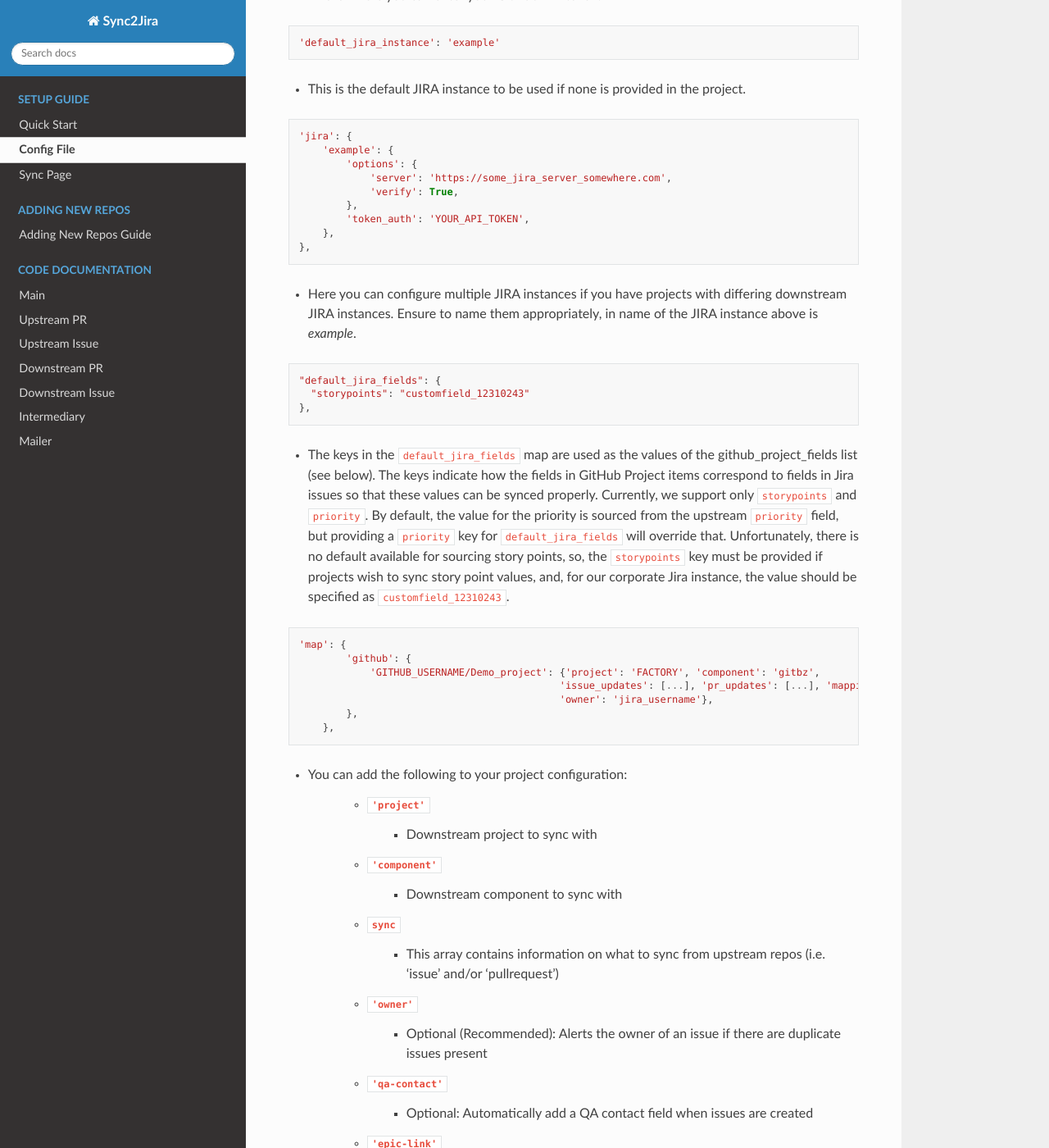
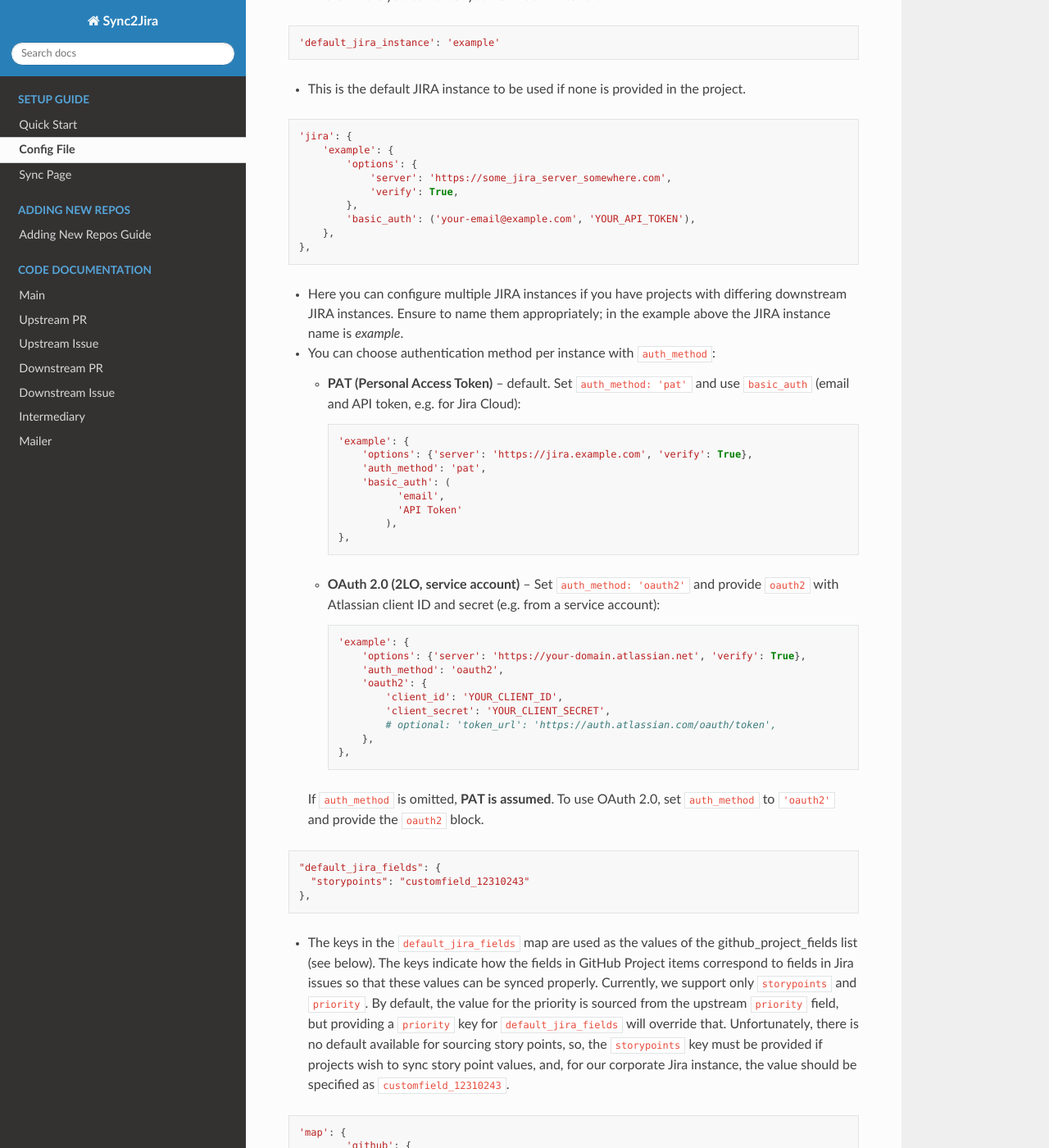
Before and after one commit to release-engineering/Sync2Jira, a Sphinx documentation site: the page built from docs/source/config-file.rst, in a window 1280 px wide and 1400 px high, scrolled down 987 px. Shown: the whole window at 82% size. Built offline with Sphinx 7.4.7 and the Read the Docs theme 3.1.0, drawn with Linux system fonts in a browser that asks for light colours; pages that are not in the unit, such as notebooks, are missing from menus.

Commit message:
updating documentation and refresh the cache

```diff
--- a/docs/source/config-file.rst
+++ b/docs/source/config-file.rst
@@ -54,12 +54,46 @@ The config file is made up of multiple parts
                 'server': 'https://some_jira_server_somewhere.com',
                 'verify': True,
             },
-            'token_auth': 'YOUR_API_TOKEN',
+            'basic_auth': ('your-email@example.com', 'YOUR_API_TOKEN'),
         },
     },
 
 * Here you can configure multiple JIRA instances if you have projects with differing downstream JIRA instances.
-  Ensure to name them appropriately, in name of the JIRA instance above is `example`.
+  Ensure to name them appropriately; in the example above the JIRA instance name is `example`.
+
+* You can choose authentication method per instance with ``auth_method``:
+
+  * **PAT (Personal Access Token)** – default. Set ``auth_method: 'pat'`` and use
+    ``basic_auth`` (email and API token, e.g. for Jira Cloud):
+
+    .. code-block:: python
+
+        'example': {
+            'options': {'server': 'https://jira.example.com', 'verify': True},
+            'auth_method': 'pat',
+            'basic_auth': (
+                  'email',
+                  'API Token'
+                ),
+        },
+
+  * **OAuth 2.0 (2LO, service account)** – Set ``auth_method: 'oauth2'`` and provide
+    ``oauth2`` with Atlassian client ID and secret (e.g. from a service account):
+
+    .. code-block:: python
+
+        'example': {
+            'options': {'server': 'https://your-domain.atlassian.net', 'verify': True},
+            'auth_method': 'oauth2',
+            'oauth2': {
+                'client_id': 'YOUR_CLIENT_ID',
+                'client_secret': 'YOUR_CLIENT_SECRET',
+                # optional: 'token_url': 'https://auth.atlassian.com/oauth/token',
+            },
+        },
+
+  If ``auth_method`` is omitted, **PAT is assumed**. To use OAuth 2.0, set
+  ``auth_method`` to ``'oauth2'`` and provide the ``oauth2`` block.
 
 .. code-block:: python
 
```
Also changed, not shown: README.md (+15 -3 lines), docs/source/quickstart.rst (+23 -4 lines), 5 other files.
